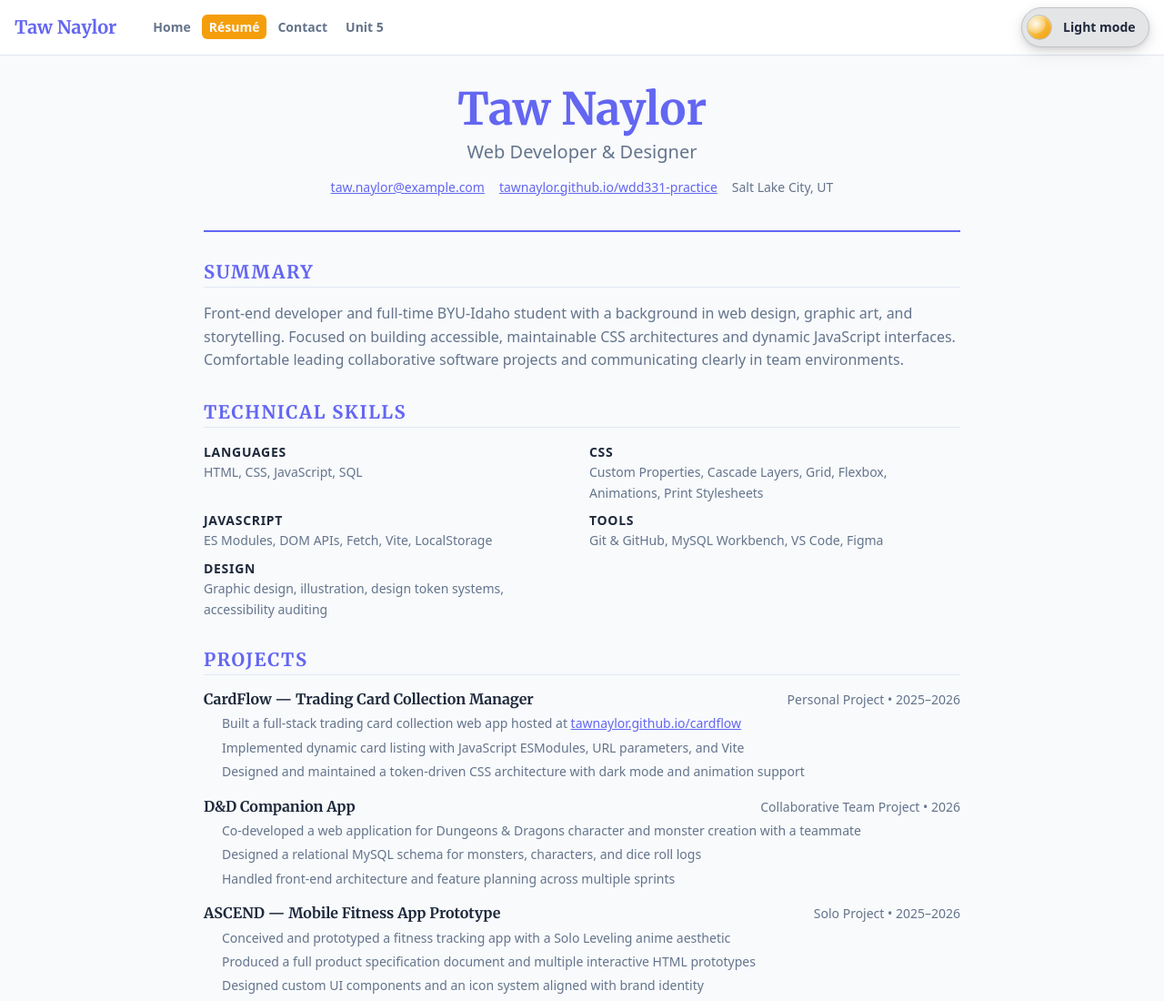
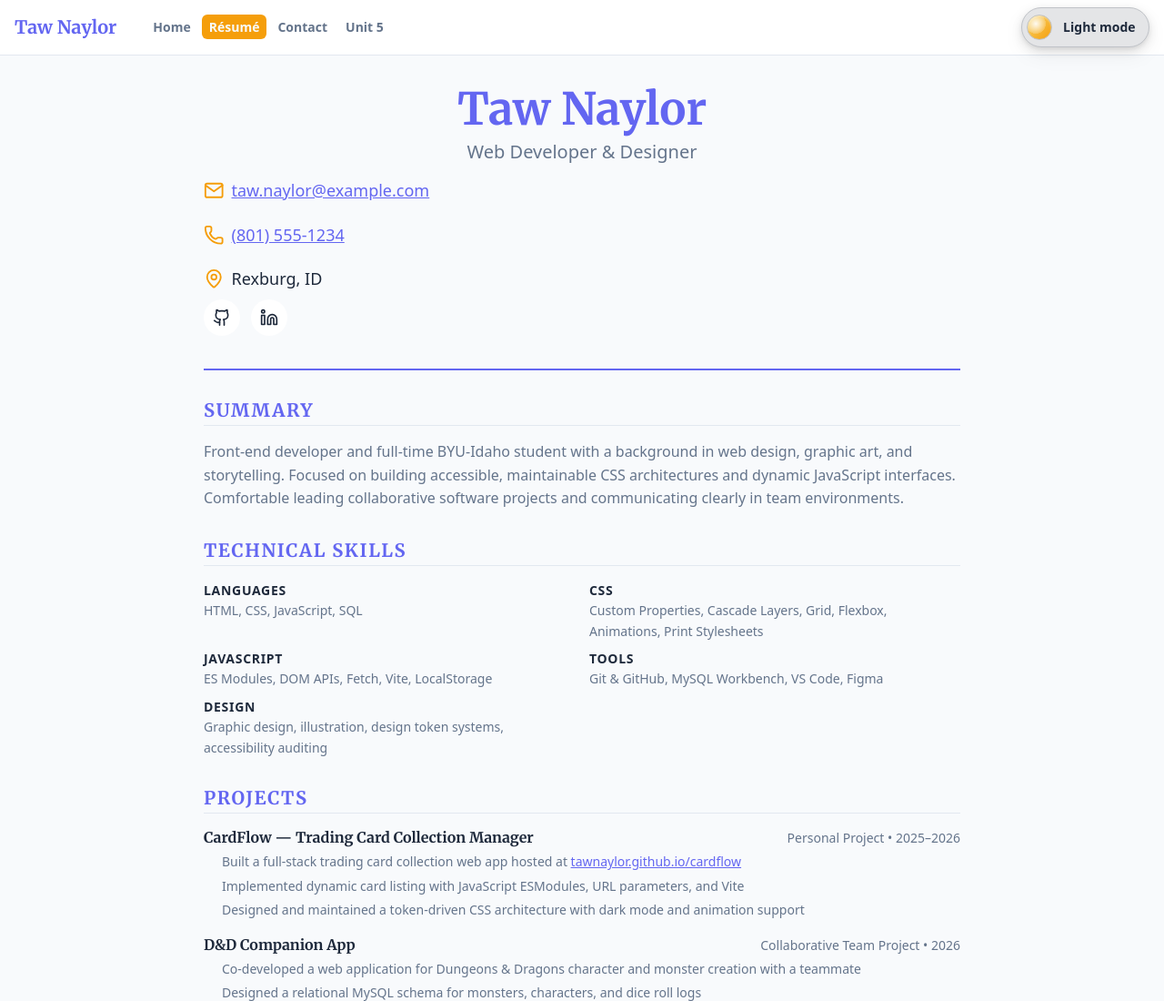
Before and after one commit to tawnaylor/wdd331-practice, a website: page resume.html in a window 1280 px wide. Shown: the top 1100 px of the page at 91% size. Drawn offline with nearby package versions, Linux system fonts and the light colour scheme; files that its build step writes are made by us from their sources.

Commit message:
Accessible SVG Icon System

```diff
--- /dev/null
+++ b/css/components/icons.css
@@ -0,0 +1,61 @@
+.icon {
+    display: inline-block;
+    width: 1em;
+    height: 1em;
+    vertical-align: -0.125em;
+    flex-shrink: 0;
+}
+
+.contact-list {
+    list-style: none;
+    padding: 0;
+    margin: 0;
+    display: flex;
+    flex-direction: column;
+    gap: 0.75rem;
+}
+
+.contact-row {
+    display: flex;
+    align-items: center;
+    gap: 0.5rem;
+    font-size: 1.125rem;
+}
+
+.contact-row .icon {
+    width: 1.25em;
+    height: 1.25em;
+    color: var(--color-accent, currentColor);
+}
+
+.social-links {
+    list-style: none;
+    padding: 0;
+    margin: 0;
+    display: flex;
+    gap: 0.75rem;
+}
+
+.icon-btn {
+    display: inline-flex;
+    align-items: center;
+    justify-content: center;
+    width: 2.5rem;
+    height: 2.5rem;
+    border-radius: 50%;
+    color: var(--color-text, currentColor);
+    background: var(--color-surface, transparent);
+    text-decoration: none;
+    transition: background-color 0.15s ease, color 0.15s ease;
+}
+
+.icon-btn .icon {
+    width: 1.25em;
+    height: 1.25em;
+}
+
+.icon-btn:hover,
+.icon-btn:focus-visible {
+    background: var(--color-accent, #444);
+    color: var(--color-on-accent, #fff);
+}
--- a/css/main.css
+++ b/css/main.css
@@ -18,6 +18,7 @@
 @import "components/theme-toggle.css" layer(components);
 @import "components/resume.css" layer(components);
 @import "components/contact.css" layer(components);
+@import "components/icons.css" layer(components);
 
 /* Utilities */
 @import "utilities/utilities.css" layer(utilities);
--- a/resume.html
+++ b/resume.html
@@ -8,6 +8,35 @@
     <link rel="stylesheet" href="dist/styles.css">
 </head>
 <body>
+    <svg xmlns="http://www.w3.org/2000/svg" style="display: none;" aria-hidden="true">
+
+      <symbol id="icon-mail" viewBox="0 0 24 24">
+        <path d="M4 4h16c1.1 0 2 .9 2 2v12c0 1.1-.9 2-2 2H4c-1.1 0-2-.9-2-2V6c0-1.1.9-2 2-2Z"/>
+        <path d="m22 6-10 7L2 6"/>
+      </symbol>
+
+      <symbol id="icon-phone" viewBox="0 0 24 24">
+        <path d="M13.832 16.568a1 1 0 0 0 1.213-.303l.355-.465A2 2 0 0 1 17 15h3a2 2 0 0 1 2 2v3a2 2 0 0 1-2 2A18 18 0 0 1 2 4a2 2 0 0 1 2-2h3a2 2 0 0 1 2 2v3a2 2 0 0 1-.895 1.664l-.468.325a1 1 0 0 0-.29 1.178 11.6 11.6 0 0 0 6.485 6.401Z"/>
+      </symbol>
+
+      <symbol id="icon-map-pin" viewBox="0 0 24 24">
+        <path d="M20 10c0 4.993-5.539 10.193-7.399 11.799a1 1 0 0 1-1.202 0C9.539 20.193 4 14.993 4 10a8 8 0 0 1 16 0Z"/>
+        <circle cx="12" cy="10" r="3"/>
+      </symbol>
+
+      <symbol id="icon-github" viewBox="0 0 24 24">
+        <path d="M15 22v-4a4.8 4.8 0 0 0-1-3.5c3 0 6-2 6-5.5.08-1.25-.27-2.48-1-3.5.28-1.15.28-2.35 0-3.5 0 0-1 0-3 1.5-2.64-.5-5.36-.5-8 0C6 2 5 2 5 2c-.3 1.15-.3 2.35 0 3.5A5.4 5.4 0 0 0 4 9c0 3.5 3 5.5 6 5.5-.39.49-.68 1.05-.85 1.65-.17.6-.22 1.23-.15 1.85v4"/>
+        <path d="M9 18c-4.51 2-5-2-7-2"/>
+      </symbol>
+
+      <symbol id="icon-linkedin" viewBox="0 0 24 24">
+        <path d="M16 8a6 6 0 0 1 6 6v7h-4v-7a2 2 0 0 0-2-2 2 2 0 0 0-2 2v7h-4v-7a6 6 0 0 1 6-6Z"/>
+        <rect width="4" height="12" x="2" y="9"/>
+        <circle cx="4" cy="4" r="2"/>
+      </symbol>
+
+    </svg>
+
     <nav class="site-nav">
         <a href="index.html" class="nav-brand">Taw Naylor</a>
         <ul>
@@ -45,10 +74,59 @@
             <header class="resume-header">
                 <h1>Taw Naylor</h1>
                 <p class="resume-tagline">Web Developer &amp; Designer</p>
-                <ul class="resume-contact-line">
-                    <li><a href="mailto:taw.naylor@example.com">taw.naylor@example.com</a></li>
-                    <li><a href="https://tawnaylor.github.io/wdd331-practice/">tawnaylor.github.io/wdd331-practice</a></li>
-                    <li>Salt Lake City, UT</li>
+                <ul class="contact-list">
+                  <li class="contact-row">
+                    <svg class="icon" viewBox="0 0 24 24" width="24" height="24"
+                         fill="none" stroke="currentColor" stroke-width="2"
+                         stroke-linecap="round" stroke-linejoin="round"
+                         aria-hidden="true" focusable="false">
+                      <use href="#icon-mail"></use>
+                    </svg>
+                    <a href="mailto:taw.naylor@example.com">taw.naylor@example.com</a>
+                  </li>
+
+                  <li class="contact-row">
+                    <svg class="icon" viewBox="0 0 24 24" width="24" height="24"
+                         fill="none" stroke="currentColor" stroke-width="2"
+                         stroke-linecap="round" stroke-linejoin="round"
+                         aria-hidden="true" focusable="false">
+                      <use href="#icon-phone"></use>
+                    </svg>
+                    <a href="tel:+18015551234">(801) 555-1234</a>
+                  </li>
+
+                  <li class="contact-row">
+                    <svg class="icon" viewBox="0 0 24 24" width="24" height="24"
+                         fill="none" stroke="currentColor" stroke-width="2"
+                         stroke-linecap="round" stroke-linejoin="round"
+                         aria-hidden="true" focusable="false">
+                      <use href="#icon-map-pin"></use>
+                    </svg>
+                    <span>Rexburg, ID</span>
+                  </li>
+                </ul>
+
+                <ul class="social-links">
+                  <li>
+                    <a href="https://github.com/tawnaylor" class="icon-btn" aria-label="Taw Naylor on GitHub">
+                      <svg class="icon" viewBox="0 0 24 24" width="24" height="24"
+                           fill="none" stroke="currentColor" stroke-width="2"
+                           stroke-linecap="round" stroke-linejoin="round"
+                           aria-hidden="true" focusable="false">
+                        <use href="#icon-github"></use>
+                      </svg>
+                    </a>
+                  </li>
+                  <li>
+                    <a href="https://www.linkedin.com/in/tawnaylor" class="icon-btn" aria-label="Taw Naylor on LinkedIn">
+                      <svg class="icon" viewBox="0 0 24 24" width="24" height="24"
+                           fill="none" stroke="currentColor" stroke-width="2"
+                           stroke-linecap="round" stroke-linejoin="round"
+                           aria-hidden="true" focusable="false">
+                        <use href="#icon-linkedin"></use>
+                      </svg>
+                    </a>
+                  </li>
                 </ul>
             </header>
 
```
Also changed, not shown: README.md.
